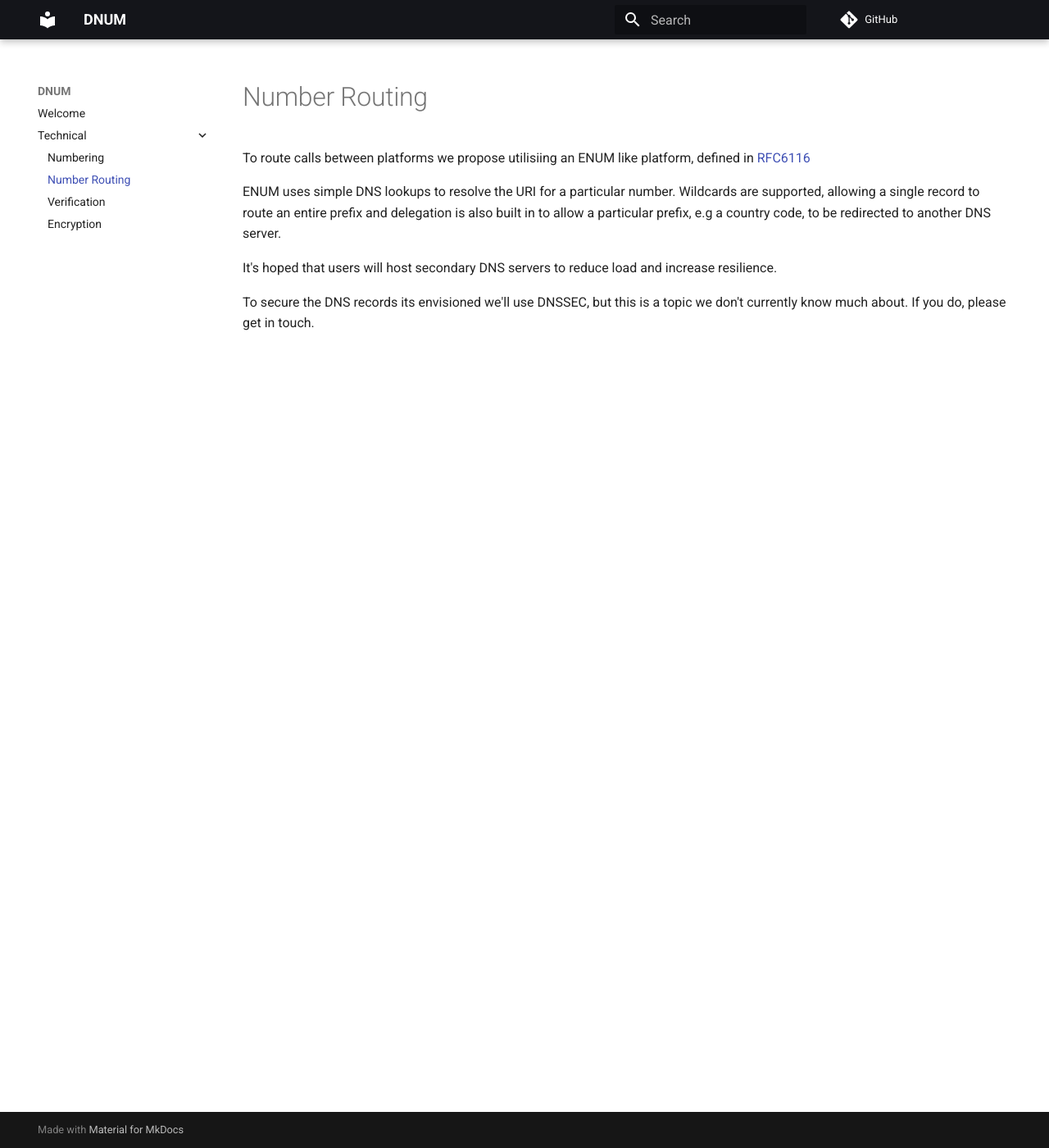
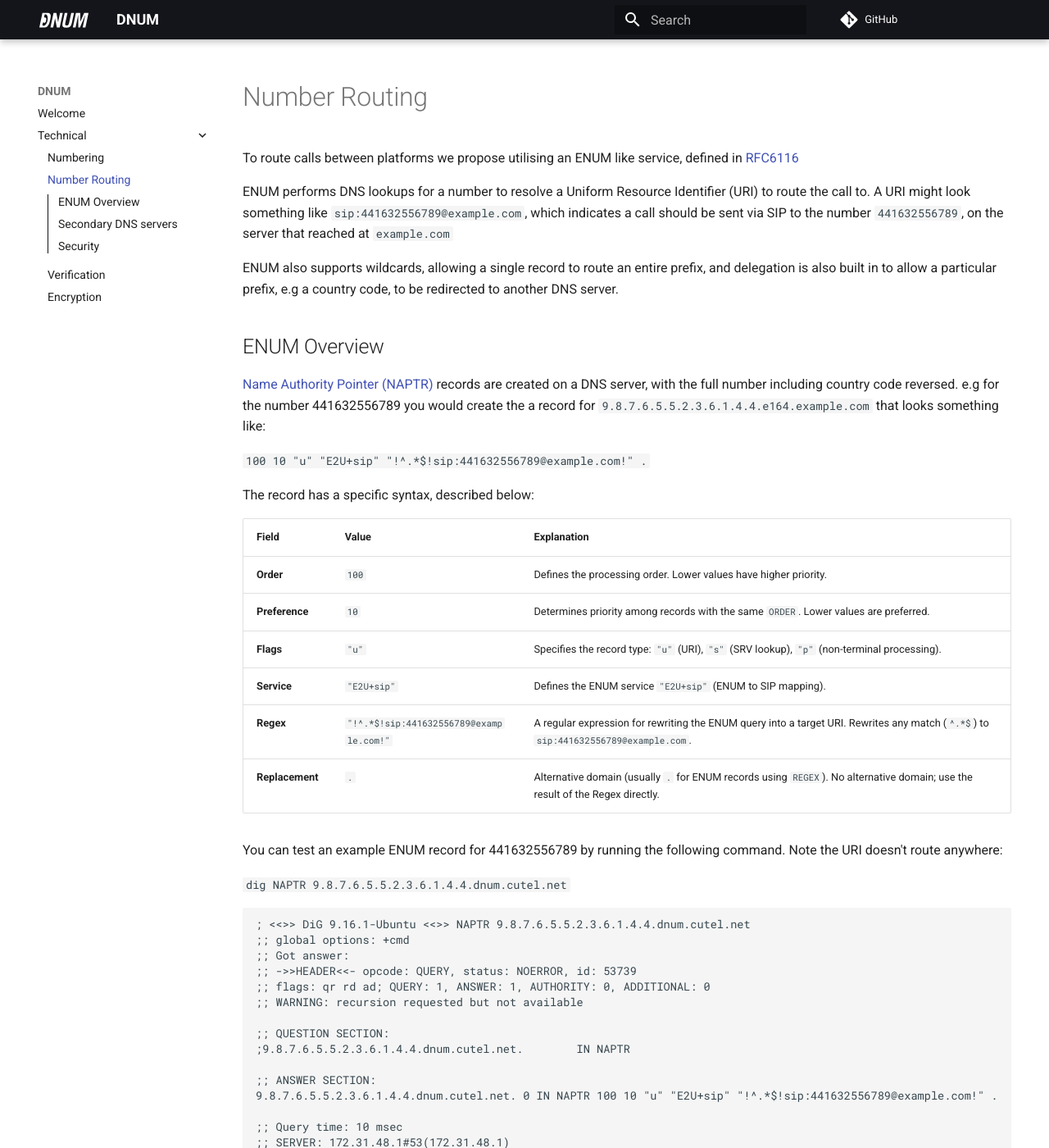
Before and after one commit to cu-telecom/DNUM-Wiki, an MkDocs documentation site: the page built from docs/technical/routing.md, in a window 1280 px wide and 1400 px high. Shown: the whole window at 82% size. Built offline with MkDocs 1.6.1 and Material for MkDocs 9.7.7, drawn with Linux system fonts in a browser that asks for light colours; comment, search, counter and statistics services are not loaded; some of the changed text lies outside the part shown.

Commit message:
Improve enum section, ad d llogo

````diff
--- a/docs/technical/routing.md
+++ b/docs/technical/routing.md
@@ -1,9 +1,56 @@
 # Number Routing
 
-To route calls between platforms we propose utilisiing an ENUM like platform, defined in [RFC6116](https://datatracker.ietf.org/doc/html/rfc6116)
+To route calls between platforms we propose utilising an ENUM like service, defined in [RFC6116](https://datatracker.ietf.org/doc/html/rfc6116)
 
-ENUM uses simple DNS lookups to resolve the URI for a particular number. Wildcards are supported, allowing a single record to route an entire prefix and delegation is also built in to allow a particular prefix, e.g a country code, to be redirected to another DNS server.
+ENUM performs DNS lookups for a number to resolve a Uniform Resource Identifier (URI) to route the call to. A URI might look something like `sip:441632556789@example.com`, which indicates a call should be sent via SIP to the number `441632556789`, on the server that reached at `example.com`
 
-It's hoped that users will host secondary DNS servers to reduce load and increase resilience.
+ENUM also supports wildcards, allowing a single record to route an entire prefix, and delegation is also built in to allow a particular prefix, e.g a country code, to be redirected to another DNS server.
+
+## ENUM Overview
+
+[Name Authority Pointer (NAPTR)](https://en.wikipedia.org/wiki/NAPTR_record) records are created on a DNS server, with the full number including country code reversed. e.g for the number 441632556789 you would create the a record for `9.8.7.6.5.5.2.3.6.1.4.4.e164.example.com` that looks something like:
+
+`100 10 "u" "E2U+sip" "!^.*$!sip:441632556789@example.com!" .`
+
+The record has a specific syntax, described below:
+
+| **Field**       | **Value**  | **Explanation** |
+|----------------|-----------|----------------|
+| **Order**      | `100`     | Defines the processing order. Lower values have higher priority. |
+| **Preference** | `10`      | Determines priority among records with the same `ORDER`. Lower values are preferred. |
+| **Flags**      | `"u"`     | Specifies the record type: `"u"` (URI), `"s"` (SRV lookup), `"p"` (non-terminal processing). |
+| **Service**    | `"E2U+sip"` | Defines the ENUM service `"E2U+sip"` (ENUM to SIP mapping). |
+| **Regex**      | `"!^.*$!sip:441632556789@example.com!"` |  A regular expression for rewriting the ENUM query into a target URI. Rewrites any match (`^.*$`) to `sip:441632556789@example.com`. |
+| **Replacement** | `.`       | Alternative domain (usually `.` for ENUM records using `REGEX`). No alternative domain; use the result of the Regex directly. |
+
+You can test an example ENUM record for 441632556789 by running the following command. Note the URI doesn't route anywhere:
+
+`dig NAPTR 9.8.7.6.5.5.2.3.6.1.4.4.dnum.cutel.net`
+
+```
+; <<>> DiG 9.16.1-Ubuntu <<>> NAPTR 9.8.7.6.5.5.2.3.6.1.4.4.dnum.cutel.net
+;; global options: +cmd
+;; Got answer:
+;; ->>HEADER<<- opcode: QUERY, status: NOERROR, id: 53739
+;; flags: qr rd ad; QUERY: 1, ANSWER: 1, AUTHORITY: 0, ADDITIONAL: 0
+;; WARNING: recursion requested but not available
+
+;; QUESTION SECTION:
+;9.8.7.6.5.5.2.3.6.1.4.4.dnum.cutel.net.        IN NAPTR
+
+;; ANSWER SECTION:
+9.8.7.6.5.5.2.3.6.1.4.4.dnum.cutel.net. 0 IN NAPTR 100 10 "u" "E2U+sip" "!^.*$!sip:441632556789@example.com!" .
+
+;; Query time: 10 msec
+;; SERVER: 172.31.48.1#53(172.31.48.1)
+;; WHEN: Thu Jan 30 23:51:40 GMT 2025
+;; MSG SIZE  rcvd: 157
+```
+
+## Secondary DNS servers
+
+It's hoped that users will host secondary DNS servers to reduce load and increase resilience. And for fun!
+
+## Security
 
 To secure the DNS records its envisioned we'll use DNSSEC, but this is a topic we don't currently know much about. If you do, please get in touch.
--- a/mkdocs.yml
+++ b/mkdocs.yml
@@ -17,7 +17,7 @@ plugins:
   - search
 theme:
   name: material
-  #logo: assets/logo-light.svg
+  logo: assets/full-logo-light.svg
   #favicon: assets/logo-dark.svg
   palette:
     primary: black
````
Also changed, not shown: docs/index.md (+5 -2 lines), docs/technical/encryption.md (+1 -1 lines), docs/assets/full-logo-dark.svg (added), docs/assets/full-logo-light.svg (added), site/404.html, site/assets/full-logo-dark.svg (added), site/assets/full-logo-light.svg (added), site/index.html, site/search/search_index.json, site/sitemap.xml, site/technical/encryption/index.html, site/technical/index.html, site/technical/numbering/index.html, site/technical/routing/index.html, 1 more files, 1 other file.
